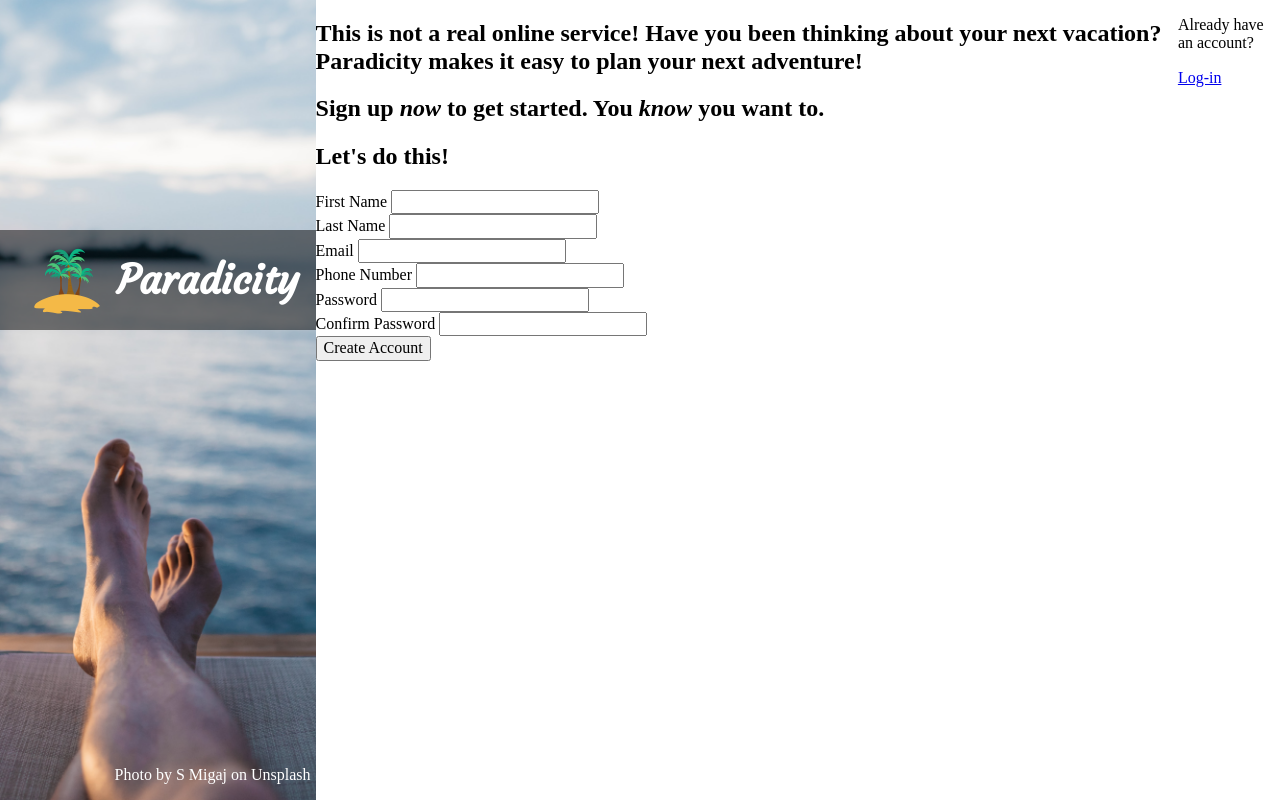
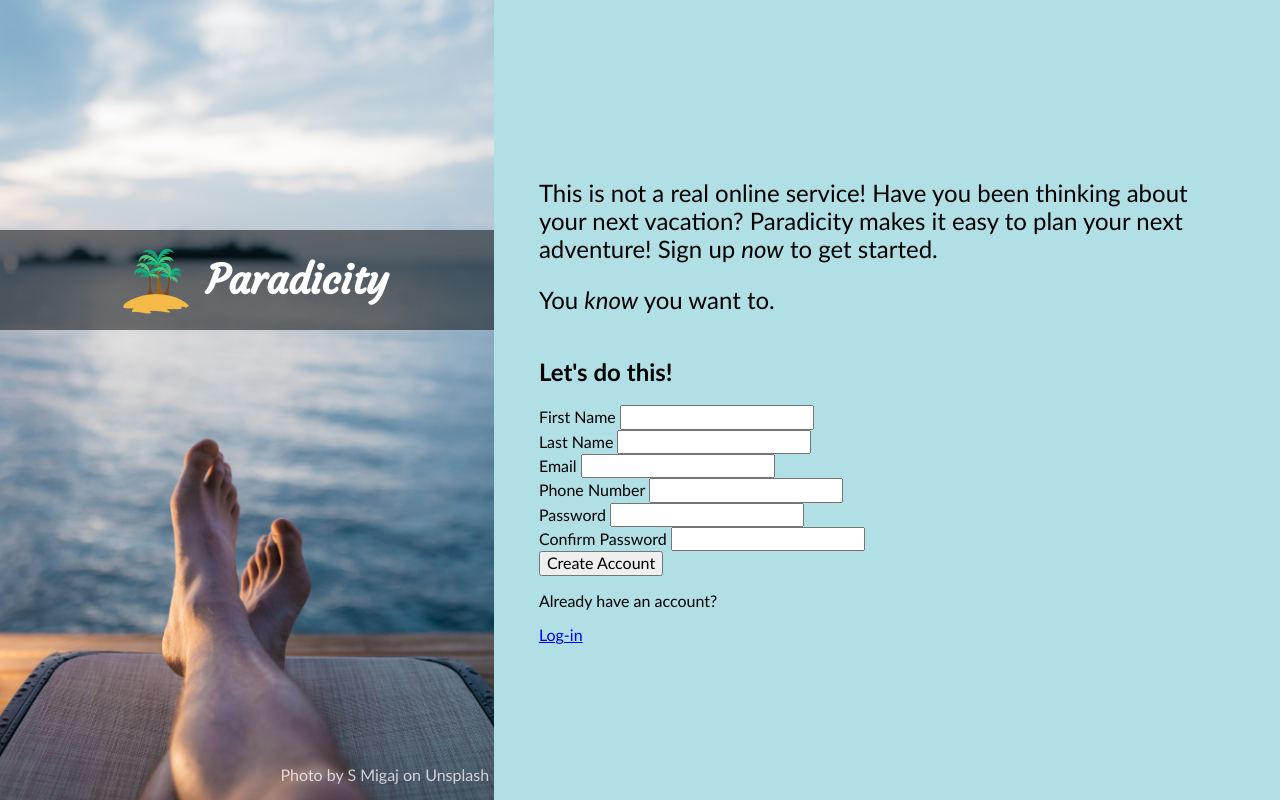
Before and after one commit to FamousAmos/paradicity, a plain HTML site: page index.html in a window 1280 px wide. Drawn offline with Linux system fonts and the light colour scheme.

Commit message:
Styles text above form

```diff
--- a/index.html
+++ b/index.html
@@ -24,9 +24,9 @@
     </div>
     <div class="main-content">
       <div class="dummy-text">
-        <h2>This is not a real online service! Have you been thinking about your next vacation? Paradicity makes it easy
-          to plan your next adventure!</h2>
-        <h2>Sign up <i>now</i> to get started. You <i>know</i> you want to.</h2>
+        <p>This is not a real online service! Have you been thinking about your next vacation? Paradicity makes it easy
+          to plan your next adventure! Sign up <i>now</i> to get started.</p>
+        <p>You <i>know</i> you want to.</p>
       </div>
       <form action="#" method="post">
         <div class="contact-details">
@@ -60,13 +60,12 @@
           <button type="submit">Create Account</button>
         </div>
       </form>
-    </div>
-    <div class="log-in">
-      <p>Already have an account?</p>
-      <a href="#">Log-in</a>
+      <div class="log-in">
+        <p>Already have an account?</p>
+        <a href="#">Log-in</a>
+      </div>
     </div>
   </div>
-
 </body>
 
 </html>
--- a/styles/style.css
+++ b/styles/style.css
@@ -1,5 +1,5 @@
 body {
-  font-family: 'Times New Roman', Times, serif;
+  font-family: 'Gill Sans', 'Gill Sans MT', Calibri, 'Trebuchet MS', sans-serif
 }
 
 h1 {
@@ -30,7 +30,7 @@ h1 {
   position: absolute;
   bottom: 0px;
   right: 5px;
-  color: white;
+  color: rgba(255, 255, 255, 0.74);
 }
 
 .logo {
@@ -46,3 +46,18 @@ h1 {
   width: 5rem;
   padding: 10px;
 }
+
+.main-content {
+  width: 60vw;
+  display: flex;
+  flex-direction: column;
+  justify-content: center;
+  background-color: powderblue;
+  padding-left: 3.5vw;
+}
+
+.dummy-text {
+  width: 90%;
+  font-weight: 500;
+  font-size: 1.5rem;
+}
```
